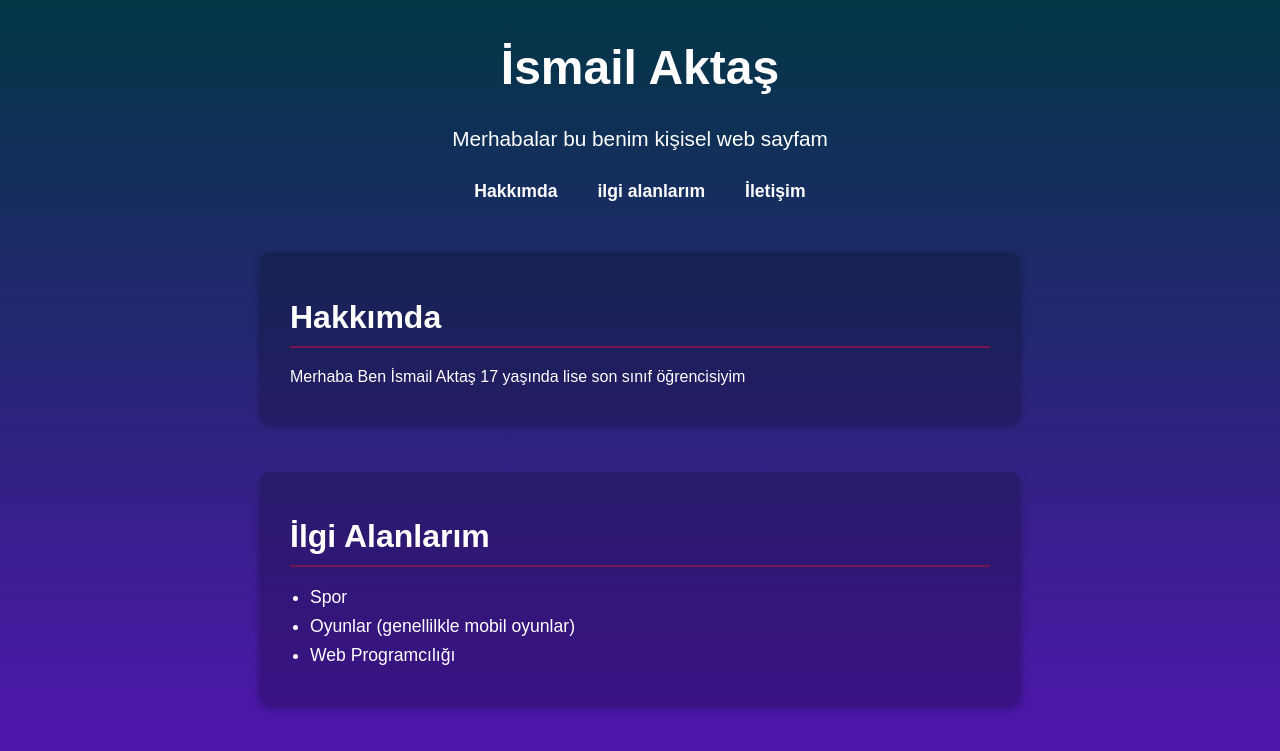
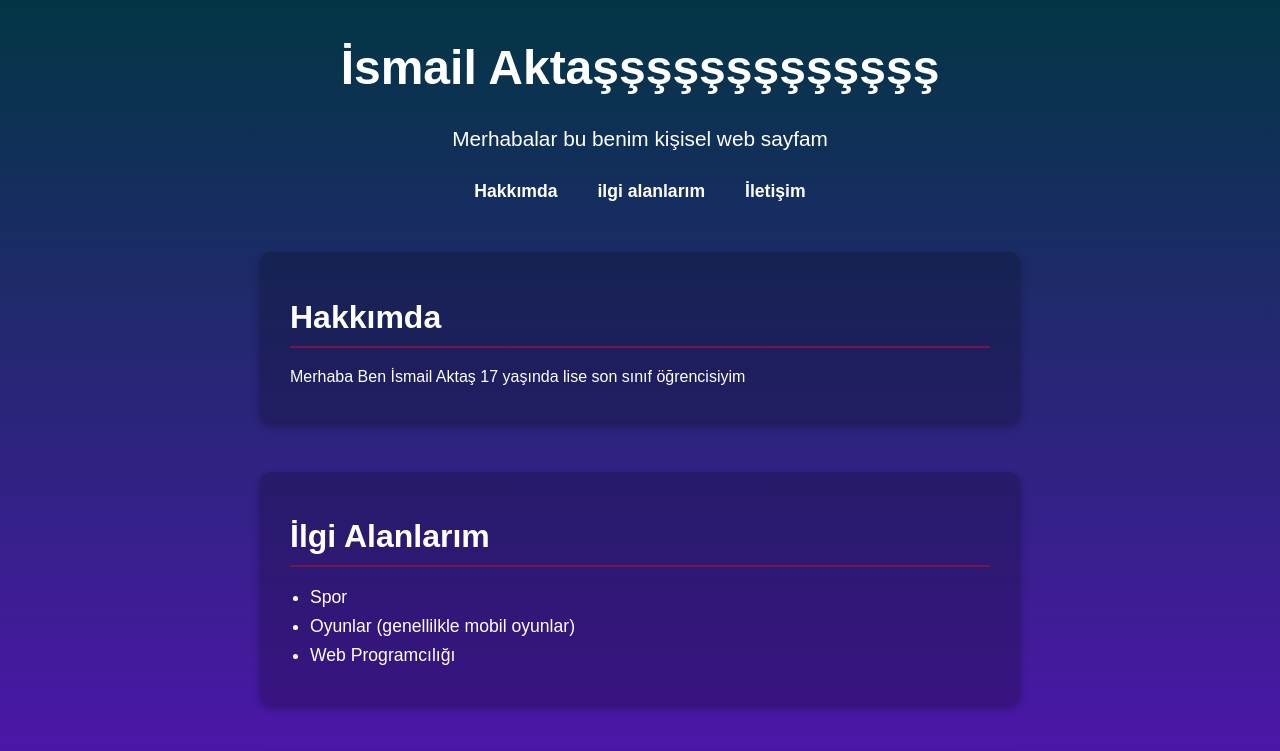
Before and after one commit to ismail264/ki-iselweb, a plain HTML site: page index.html in a window 1280 px wide. Shown: the top 751 px of the page. Drawn offline with Linux system fonts and the light colour scheme.

```diff
--- a/index.html
+++ b/index.html
@@ -23,7 +23,7 @@
 
 
   <header>
-    <h1 style="text-align: center;">İsmail Aktaş</h1>
+    <h1 style="text-align: center;">İsmail Aktaşşşşşşşşşşşşş</h1>
     <p style="text-align: center;">Merhabalar bu benim kişisel web sayfam </p>
   </header>
 
@@ -101,7 +101,7 @@
 </section>
 
 
-
+<h3>sasasaasasasas</h3>
 
   <footer>
     <p>İSMAİL AKTAŞ</p>
```
